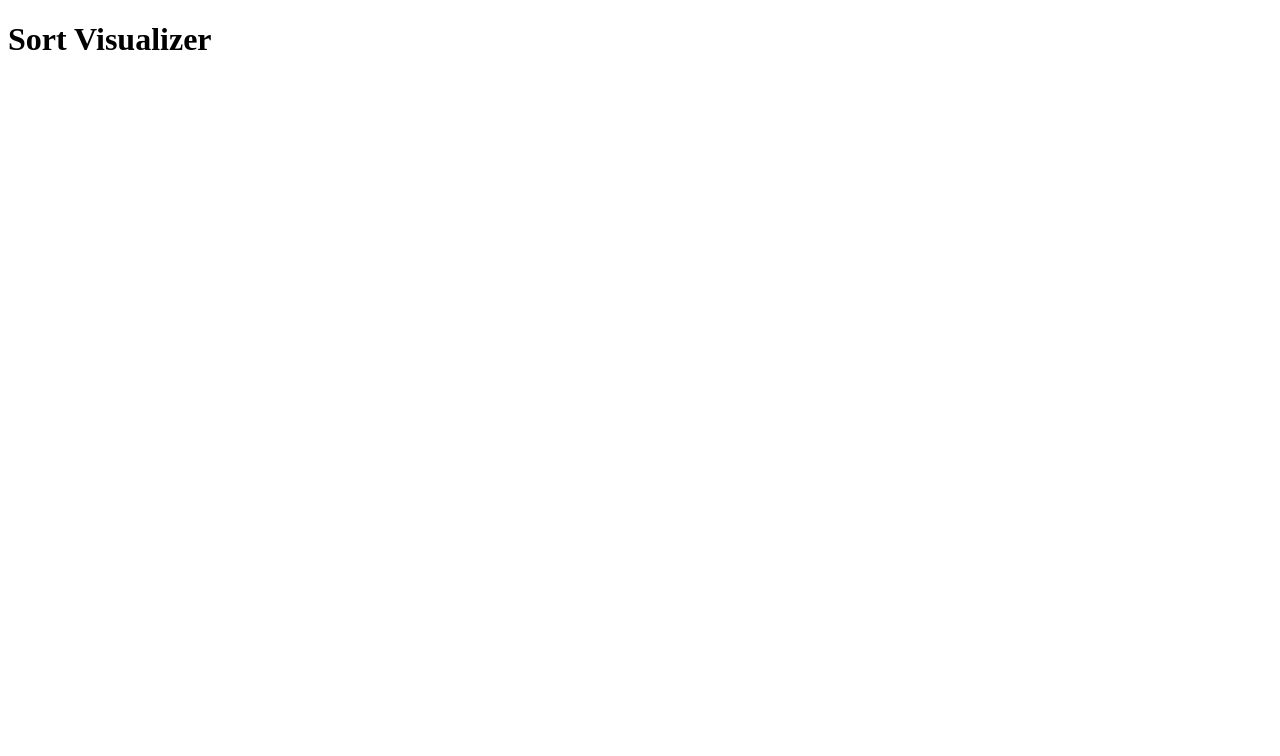
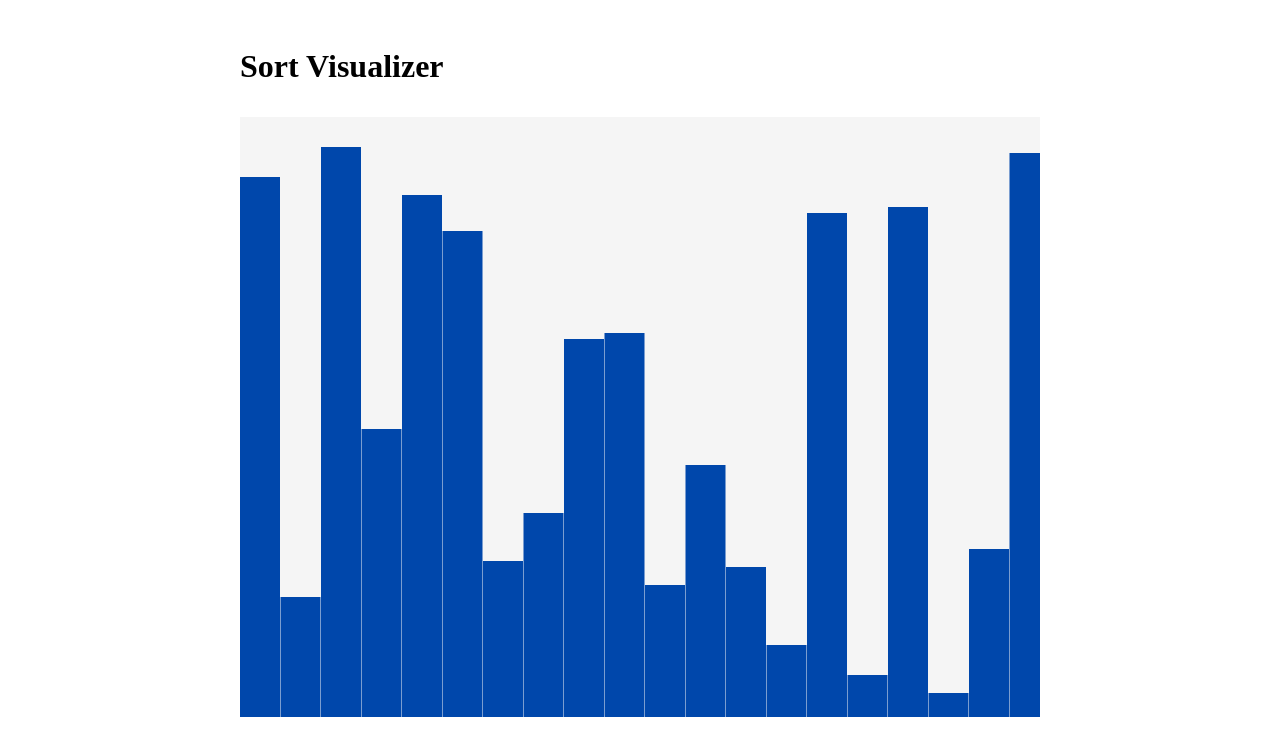
Before and after one commit to ethangumin/sort_visualizer, a website built with webpack: page index.html in a window 1280 px wide. Built offline with nearby package versions, Linux system fonts and the light colour scheme.

Commit message:
create basic bar graph display

```diff
--- a/index.html
+++ b/index.html
@@ -1,14 +1,20 @@
 <!DOCTYPE html>
 <html lang="en">
-<head>
-    <meta charset="UTF-8">
-    <meta http-equiv="X-UA-Compatible" content="IE=edge">
-    <meta name="viewport" content="width=device-width, initial-scale=1.0">
-    <link rel="stylesheet" href="./dist/main.css">
+  <head>
+    <meta charset="UTF-8" />
+    <meta http-equiv="X-UA-Compatible" content="IE=edge" />
+    <meta name="viewport" content="width=device-width, initial-scale=1.0" />
+    <link rel="stylesheet" href="./dist/main.css" />
+    <script src="https://d3js.org/d3.v7.min.js"></script>
     <script src="./dist/main.js"></script>
     <title>Sort Visualizer</title>
-</head>
-<body>
-    <h1 class="main-header">Sort Visualizer</h1>
-</body>
+  </head>
+  <body>
+    <div class="container">
+      <h1 class="main-header">Sort Visualizer</h1>
+    </div>
+    <div class="container">
+      <div class="chart"></div>
+    </div>
+  </body>
 </html>
--- a/src/index.js
+++ b/src/index.js
@@ -1,6 +1,8 @@
 import GraphData from "./scripts/graph_data";
+import GraphDisplay from "./scripts/graph_display";
 
 window.addEventListener("DOMContentLoaded", () => {
-    const randomData = new GraphData(5);
-    console.log(randomData);
+  const data = new GraphData(20);
+  const graphDisplay = new GraphDisplay(data.data);
+  graphDisplay.createChart();
 });
--- a/src/index.scss
+++ b/src/index.scss
@@ -0,0 +1,2 @@
+@import "./styles/reset.css";
+@import "./styles/styles.css";
--- a/src/scripts/graph_data.js
+++ b/src/scripts/graph_data.js
@@ -1,16 +1,16 @@
 class GraphData {
-    // constructor(num){
-    //     this.data = generateData(num);
-    // }
+    constructor(num){
+        this.data = this.generateData.call(this, num);
+    }
 
-    // generateData(num){
-    //     const dataCollection = [];
-    //     for(let i = 0; i < num; i++){
-    //         const randHeight = Math.floor(Math.random()*100);
-    //         dataCollection.push({height: randHeight});
-    //     }
-    //     return this.dataCollection;
-    // }
+    generateData(num){
+        const dataCollection = [];
+        for(let i = 0; i < num; i++){
+            const randSize = Math.floor(Math.random()*100);
+            dataCollection.push({ data_id: i, size: randSize });
+        }
+        return dataCollection;
+    }
 }
 
 export default GraphData;
--- /dev/null
+++ b/src/scripts/graph_display.js
@@ -0,0 +1,35 @@
+class GraphDisplay {
+  constructor(data) {
+    this.data = data;
+    console.log(this.data);
+  }
+
+  createChart() {
+    const chartHeight = 600;
+    const barWidth = Math.floor(800 / this.data.length);
+    const barOffset = 0.5;
+
+    const chart = d3
+      .select(".chart")
+      .append("svg")
+      .attr("height", chartHeight)
+      .attr("width", "100%")
+      .style("background", "rgb(245,245,245)")
+        .selectAll("rect")
+            .data(this.data)
+            .enter().append('rect')
+                .style("fill", "rgb(0,71,171")
+                .attr("height", function (d) {
+                    return d.size * 6;
+                })
+                .attr("width", barWidth)
+                .attr("x", function (d, i) {
+                    return (i) * (barWidth + barOffset);
+                })
+                .attr("y", function (d) {
+                    return chartHeight - (d.size * 6);
+                });
+  }
+}
+
+export default GraphDisplay;
--- /dev/null
+++ b/src/styles/reset.css
@@ -0,0 +1,8 @@
+* {
+    margin: 0;
+    padding: 0;
+}
+
+ul {
+    list-style: none;
+}
--- /dev/null
+++ b/src/styles/styles.css
@@ -0,0 +1,13 @@
+.container {
+    max-width: 800px;
+    width: 70%;
+    margin: 0 auto;
+}
+
+.main-header {
+    margin-top: 1.5em;
+}
+
+.chart {
+    margin-top: 2em;
+}
```
Also changed, not shown: dist/main.css, dist/main.js.
